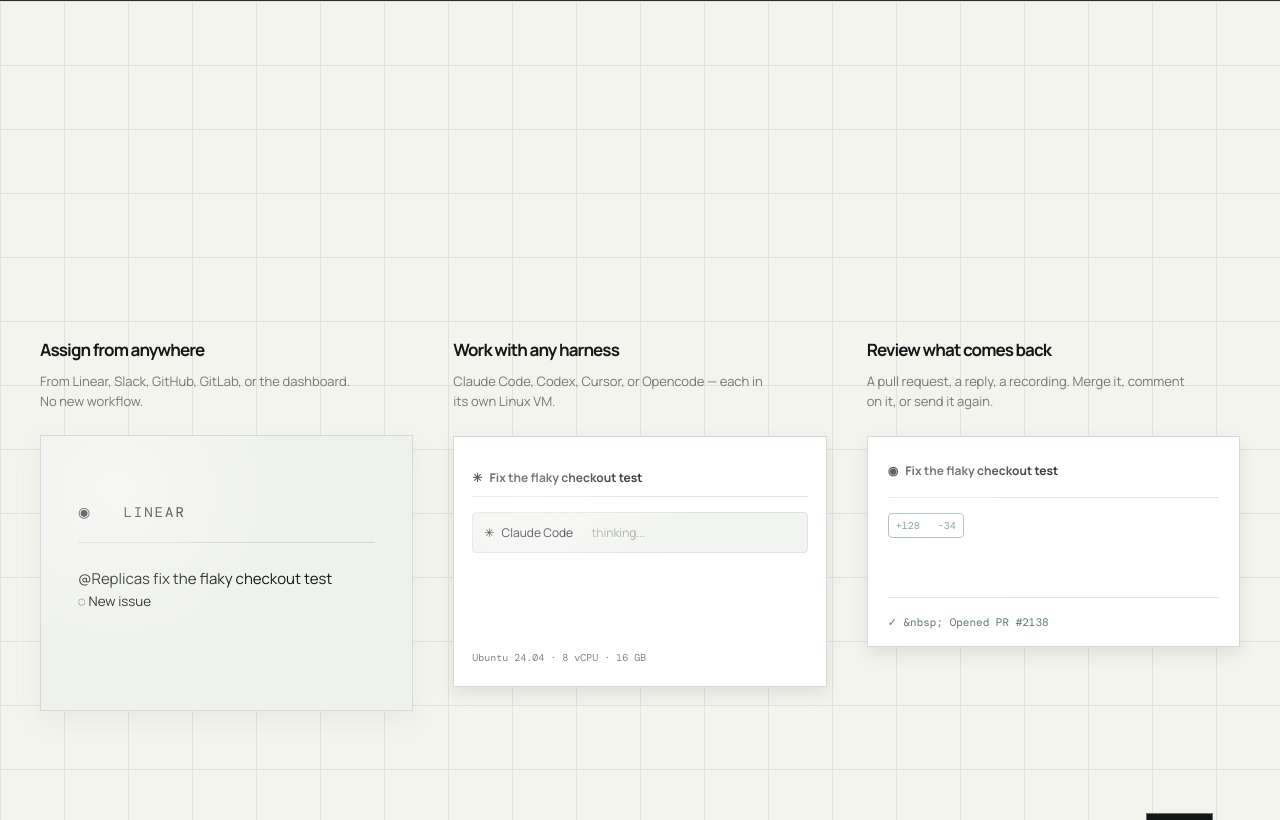
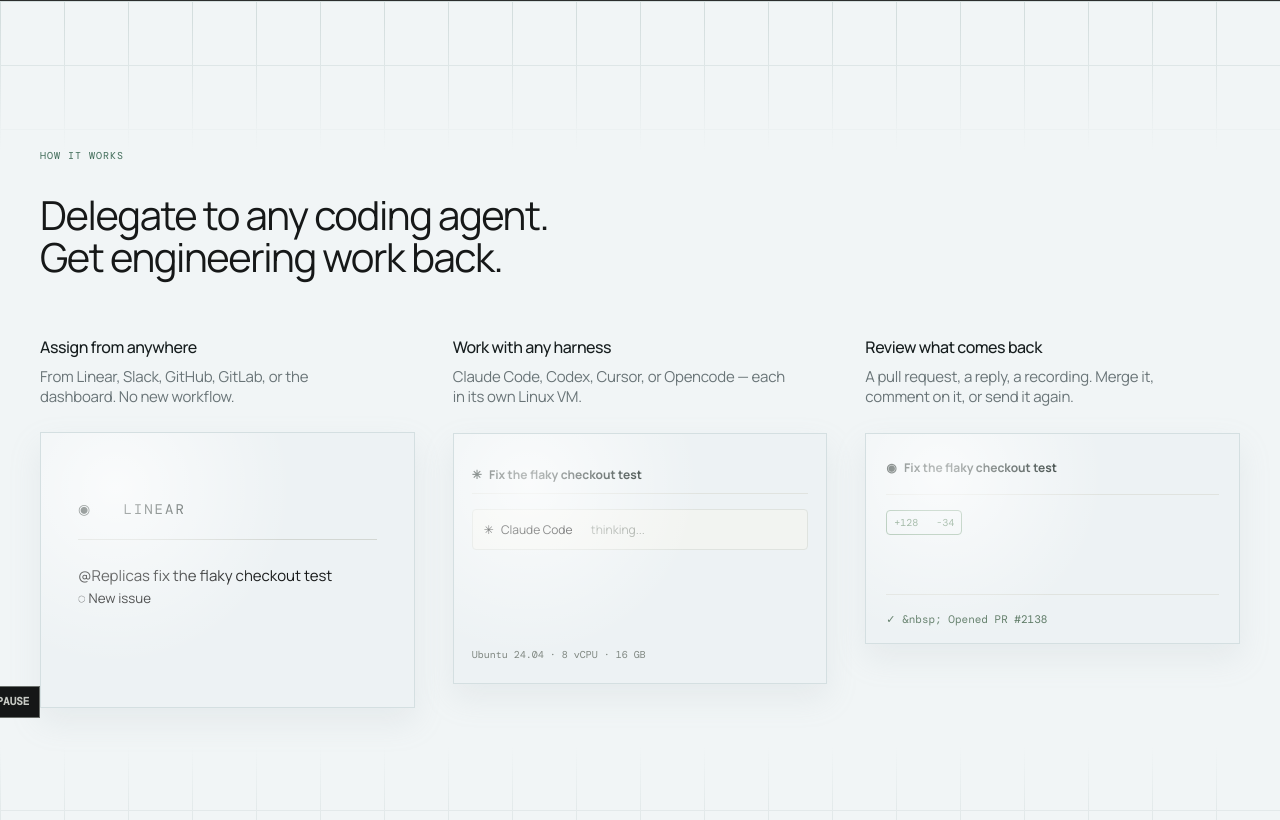
Before and after one commit to peterish8/klyna-landing, a Next.js app: page / in a window 1280 px wide. Shown: the part 800-1620 px from the top of the page. Built offline with nearby package versions, Linux system fonts and the light colour scheme.

Commit message:
Refine workflow slide background and framing

```diff
--- a/src/app/globals.css
+++ b/src/app/globals.css
@@ -478,3 +478,78 @@ main{overflow:clip}.hero{height:780px;min-height:0}
   .nav-signin { display: none; }
   .nav-actions .button { min-height: 32px; padding: 0 11px; font-size: 9px; }
 }
+
+/* The reference workflow slide is a quiet, cool-white canvas. Its grid is
+   only a framing detail at the top and bottom edges, leaving the cards and
+   headline on an uninterrupted field. */
+.workflow {
+  background-color: #f1f5f6;
+  background-image: none;
+  overflow: hidden;
+  isolation: isolate;
+}
+
+.workflow::before,
+.workflow::after {
+  content: "";
+  position: absolute;
+  left: 0;
+  right: 0;
+  height: 150px;
+  z-index: -1;
+  pointer-events: none;
+  background-image:
+    linear-gradient(#c9d5d5 1px, transparent 1px),
+    linear-gradient(90deg, #c9d5d5 1px, transparent 1px);
+  background-size: 64px 64px;
+  opacity: .7;
+}
+
+.workflow::before {
+  top: 0;
+  mask-image: linear-gradient(to bottom, #000 15%, transparent 100%);
+}
+
+.workflow::after {
+  bottom: 0;
+  mask-image: linear-gradient(to top, #000 15%, transparent 100%);
+}
+
+.workflow > * { position: relative; z-index: 1; }
+.workflow .section-intro { margin-bottom: 60px; }
+.workflow .dark-eyebrow { color: #416c59; }
+.workflow .flow-grid { gap: 38px; }
+.workflow .flow-card h3 {
+  color: #161d1e;
+  font: 500 16px/1.2 var(--sans);
+  letter-spacing: -.45px;
+}
+
+.workflow .flow-card > p {
+  max-width: 340px;
+  color: #697477;
+  font: 15px/1.35 var(--sans);
+  letter-spacing: -.2px;
+}
+
+.workflow .paper-preview {
+  border-color: #d4dfe1;
+  background: #edf2f4;
+  box-shadow: 0 14px 30px #9eacb226;
+}
+
+.workflow .paper-preview::after {
+  background: radial-gradient(circle at 20% 20%, #ffffffb8, transparent 48%);
+}
+
+.workflow .linear-paper b,
+.workflow .harness-paper b,
+.workflow .review-paper b {
+  color: #1c2926;
+}
+
+@media (max-width: 800px) {
+  .workflow::before,
+  .workflow::after { height: 118px; }
+  .workflow .section-intro { margin-bottom: 46px; }
+}
```
